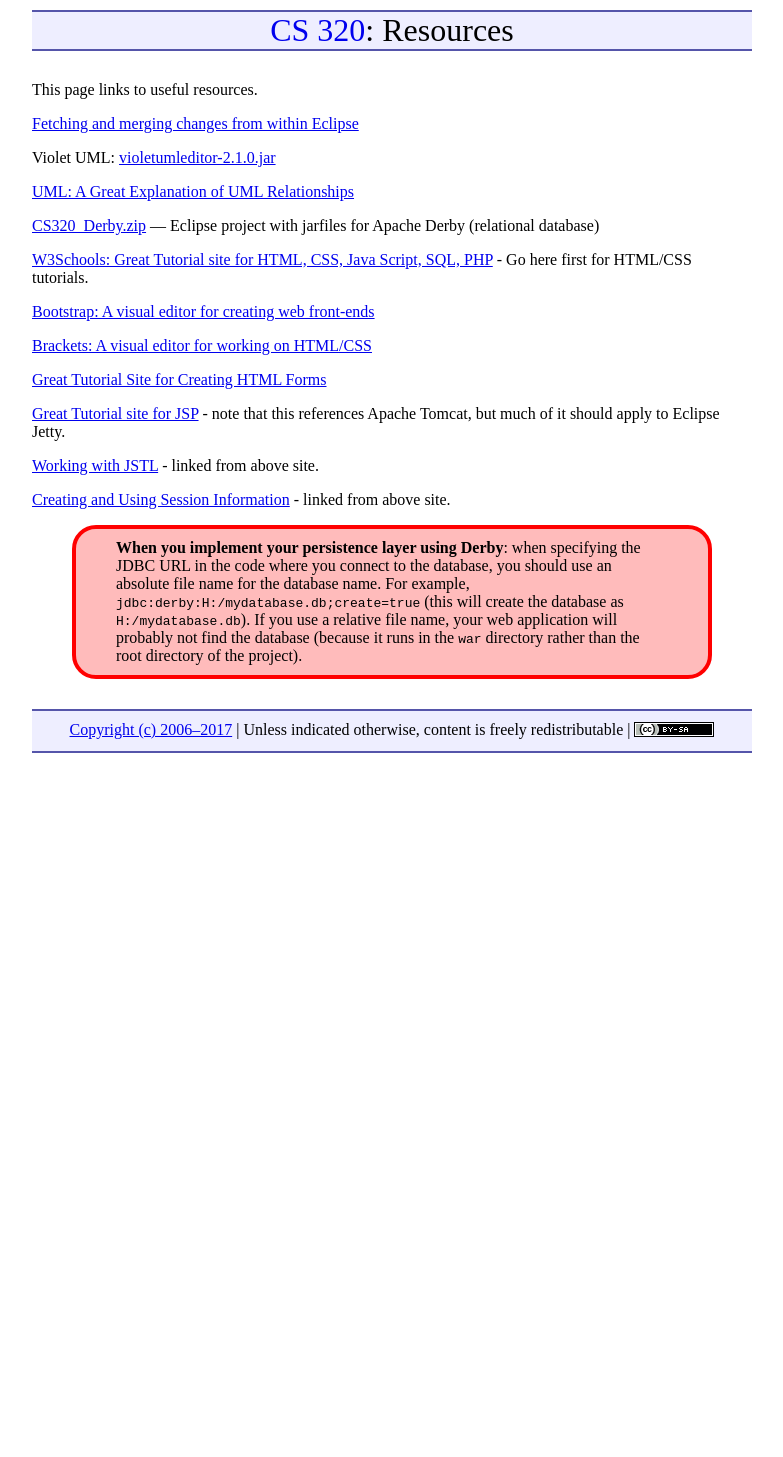
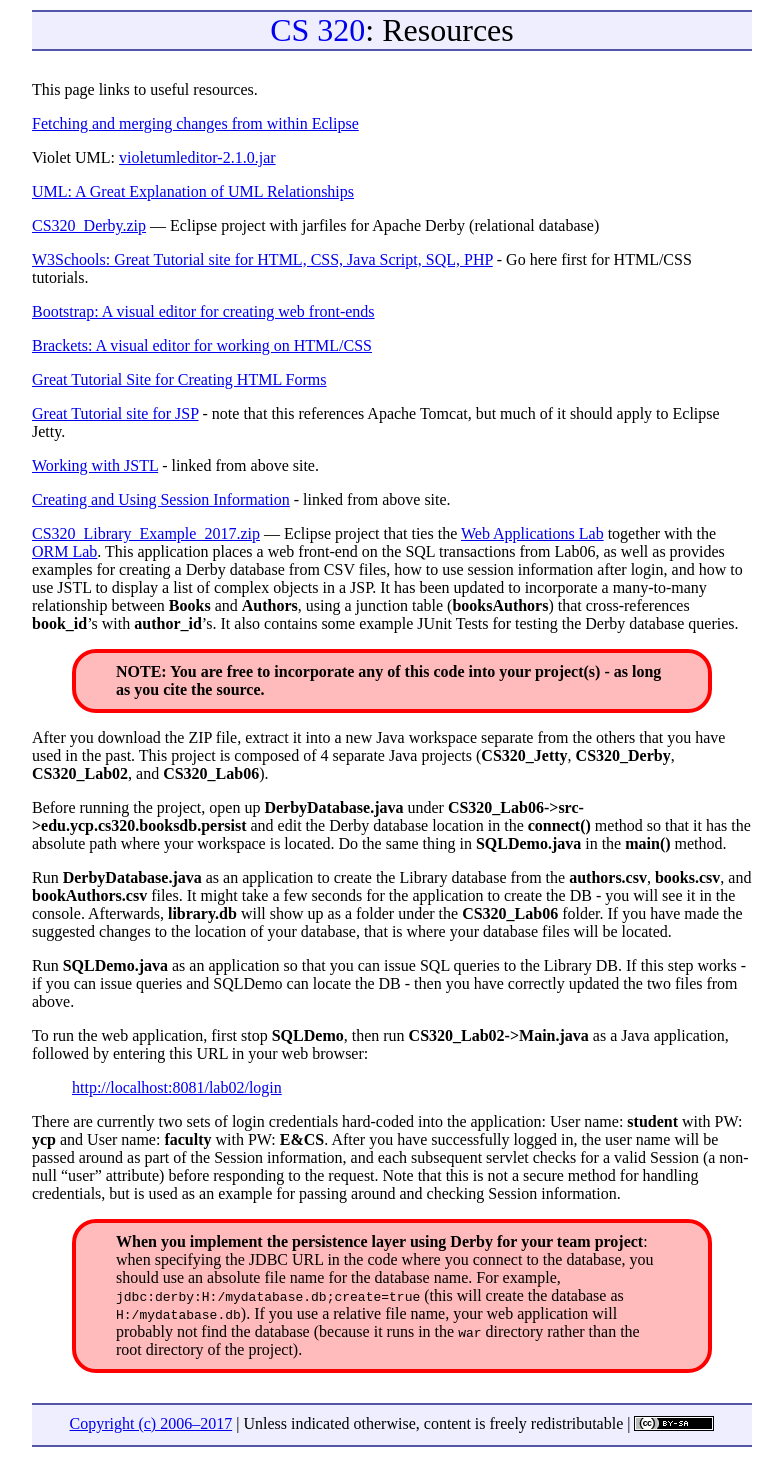
Before and after one commit to ycpcs/cs320-spring2017, a Jekyll site: the page built from resources/index.md, in a window 1280 px wide. Shown: the whole page, without its empty margins (248-1031 px from the left). Built offline with Jekyll 4.4.1, drawn with Linux system fonts in a browser that asks for light colours; before the commit the page ends 900 px from its top, so only the background shows below that.

Commit message:
made Library_Example visible

```diff
--- a/resources/index.md
+++ b/resources/index.md
@@ -27,8 +27,7 @@ Violet UML: [violetumleditor-2.1.0.jar](violetumleditor-2.1.0.jar)
 
 [Creating and Using Session Information](http://www.tutorialspoint.com/jsp/jsp_session_tracking.htm) - linked from above site.
 
-<!-- Commented out Library Example unitl after ORM Lab is complete
-[CS320\_Library\_Example\_2017.zip](CS320_Library_Example_2017.zip) &mdash; Eclipse project that ties the [Web Applications Lab](../labs/lab02.html) together with the [ORM Lab](../labs/lab06.html).  This application places a web front-end on the SQL transactions from Lab06, as well as provides examples for creating a Derby database from CSV files, how to use session information after login, and how to use JSTL to display a list of complex objects in a JSP.  It has been updated to incorporate a many-to-many relationship between Books and Authors.  It also contains some example JUnit Tests for testing the Derby database queries.
+[CS320\_Library\_Example\_2017.zip](CS320_Library_Example_2017.zip) &mdash; Eclipse project that ties the [Web Applications Lab](../labs/lab02.html) together with the [ORM Lab](../labs/lab06.html).  This application places a web front-end on the SQL transactions from Lab06, as well as provides examples for creating a Derby database from CSV files, how to use session information after login, and how to use JSTL to display a list of complex objects in a JSP.  It has been updated to incorporate a many-to-many relationship between **Books** and **Authors**, using a junction table (**booksAuthors**) that cross-references **book_id**'s with **author_id**'s.  It also contains some example JUnit Tests for testing the Derby database queries.
 
 > <div class="callout"><b>NOTE: You are free to incorporate any of this code into your project(s) - as long as you cite the source.</b></div>
 
@@ -36,7 +35,7 @@ After you download the ZIP file, extract it into a new Java workspace separate f
 
 Before running the project, open up **DerbyDatabase.java** under **CS320_Lab06->src->edu.ycp.cs320.booksdb.persist** and edit the Derby database location in the **connect()** method so that it has the absolute path where your workspace is located.  Do the same thing in **SQLDemo.java** in the **main()** method.
 
-Run **DerbyDatabase.java** as an application to create the Library database from the **authors.csv**, **books.csv**, and **bookAuthors.csv** files. It might take a few seconds for the application to create the DB - you will see it in the console.  Afterwards, **library.db** will show up as a folder under the **CS320_Lab06** folder.  That is where your database files are located.
+Run **DerbyDatabase.java** as an application to create the Library database from the **authors.csv**, **books.csv**, and **bookAuthors.csv** files. It might take a few seconds for the application to create the DB - you will see it in the console.  Afterwards, **library.db** will show up as a folder under the **CS320_Lab06** folder.  If you have made the suggested changes to the location of your database, that is where your database files will be located.
 
 Run **SQLDemo.java** as an application so that you can issue SQL queries to the Library DB.  If this step works - if you can issue queries and SQLDemo can locate the DB - then you have correctly updated the two files from above.
 
@@ -46,6 +45,4 @@ To run the web application, first stop **SQLDemo**, then run **CS320_Lab02->Main
 
 There are currently two sets of login credentials hard-coded into the application: User name: **student** with PW: **ycp** and User name: **faculty** with PW: **E&CS**.  After you have successfully logged in, the user name will be passed around as part of the Session information, and each subsequent servlet checks for a valid Session (a non-null "user" attribute) before responding to the request.  Note that this is not a secure method for handling credentials, but is used as an example for passing around and checking Session information.
 
---->
-
-> <div class="callout"><b>When you implement your persistence layer using Derby</b>: when specifying the JDBC URL in the code where you connect to the database, you should use an absolute file name for the database name. For example, <code>jdbc:derby:H:/mydatabase.db;create=true</code> (this will create the database as <code>H:/mydatabase.db</code>).  If you use a relative file name, your web application will probably not find the database (because it runs in the <code>war</code> directory rather than the root directory of the project).</div>
+> <div class="callout"><b>When you implement the persistence layer using Derby for your team project</b>: when specifying the JDBC URL in the code where you connect to the database, you should use an absolute file name for the database name. For example, <code>jdbc:derby:H:/mydatabase.db;create=true</code> (this will create the database as <code>H:/mydatabase.db</code>).  If you use a relative file name, your web application will probably not find the database (because it runs in the <code>war</code> directory rather than the root directory of the project).</div>
```
